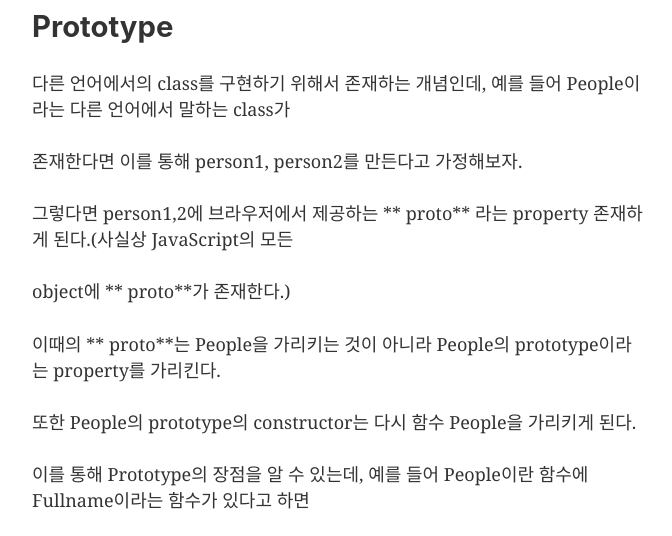
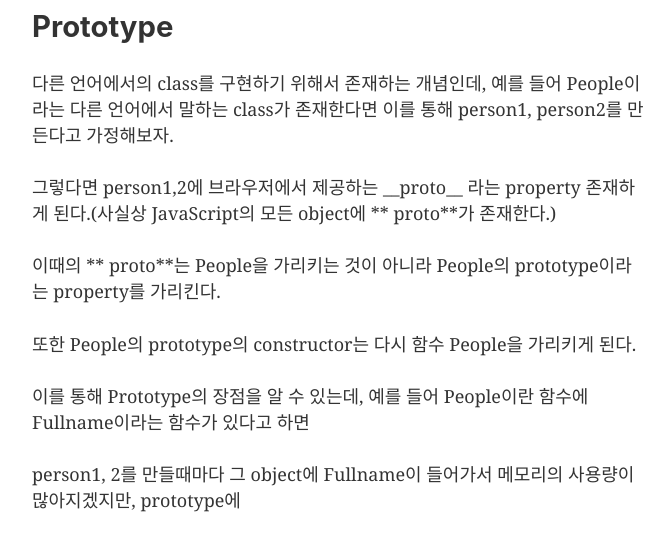
Before and after one commit to rjwu95/gatsby-starter-blog, a Gatsby site: page /classAndPrototype in a window 1280 px wide. Shown: the part 213-749 px from the top of the page, without its empty margins (301-973 px from the left). Built offline with nearby package versions, Linux system fonts and the light colour scheme; Gatsby itself is replaced by a stand-in of ours; some packages are replaced by stand-ins of ours.

Commit message:
Special character test
 - Modify * to _

```diff
--- a/src/pages/classAndPrototype.md
+++ b/src/pages/classAndPrototype.md
@@ -5,13 +5,9 @@ date: "2019-01-03"
 
 ## Prototype
 
-다른 언어에서의 class를 구현하기 위해서 존재하는 개념인데, 예를 들어 People이라는 다른 언어에서 말하는 class가
+다른 언어에서의 class를 구현하기 위해서 존재하는 개념인데, 예를 들어 People이라는 다른 언어에서 말하는 class가 존재한다면 이를 통해 person1, person2를 만든다고 가정해보자.
 
-존재한다면 이를 통해 person1, person2를 만든다고 가정해보자.
-
-그렇다면 person1,2에 브라우저에서 제공하는 ** proto** 라는 property 존재하게 된다.(사실상 JavaScript의 모든
-
-object에 ** proto**가 존재한다.)
+그렇다면 person1,2에 브라우저에서 제공하는 \_\_proto\_\_ 라는 property 존재하게 된다.(사실상 JavaScript의 모든 object에 ** proto**가 존재한다.)
 
 이때의 ** proto**는 People을 가리키는 것이 아니라 People의 prototype이라는 property를 가리킨다.
 
```
